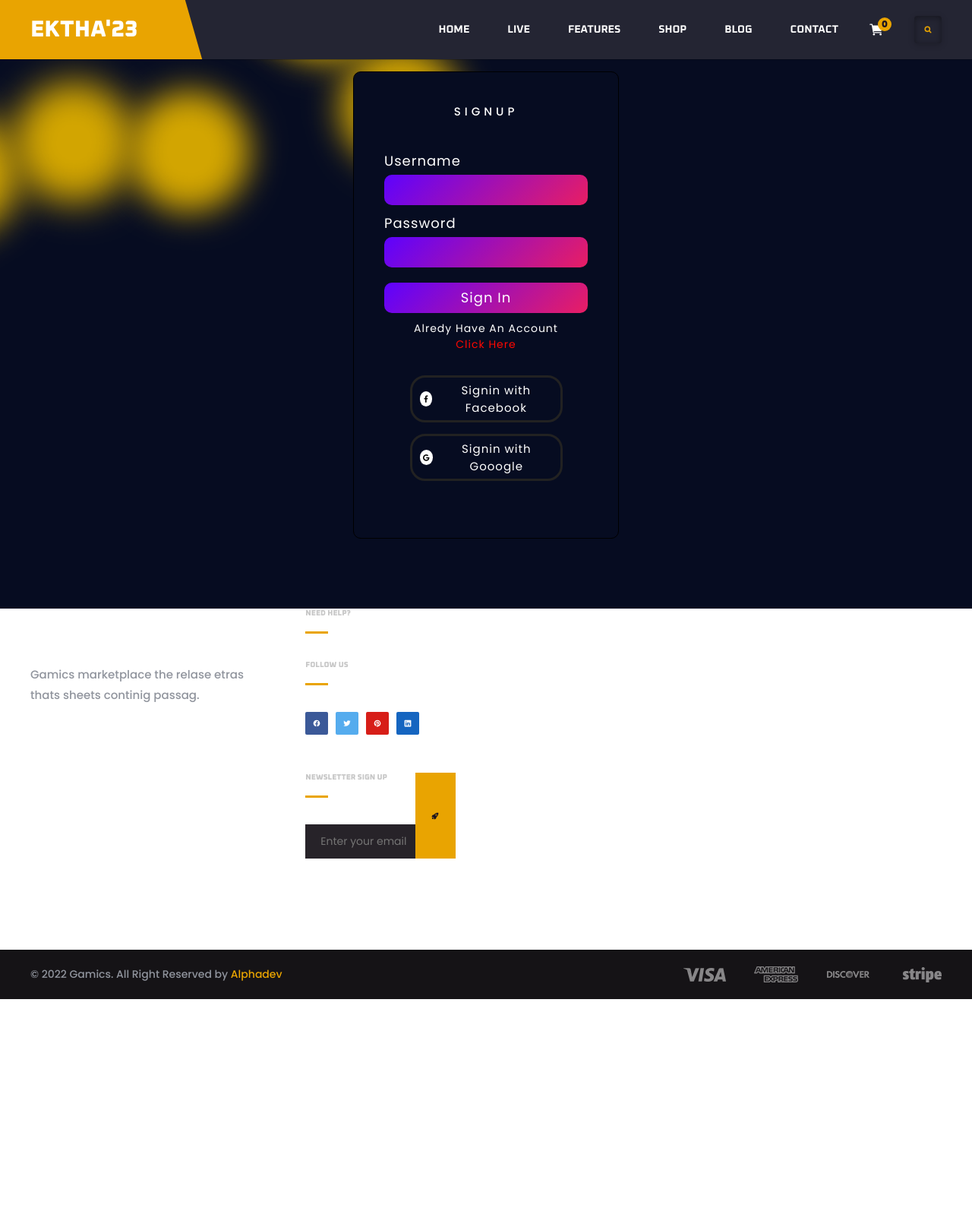
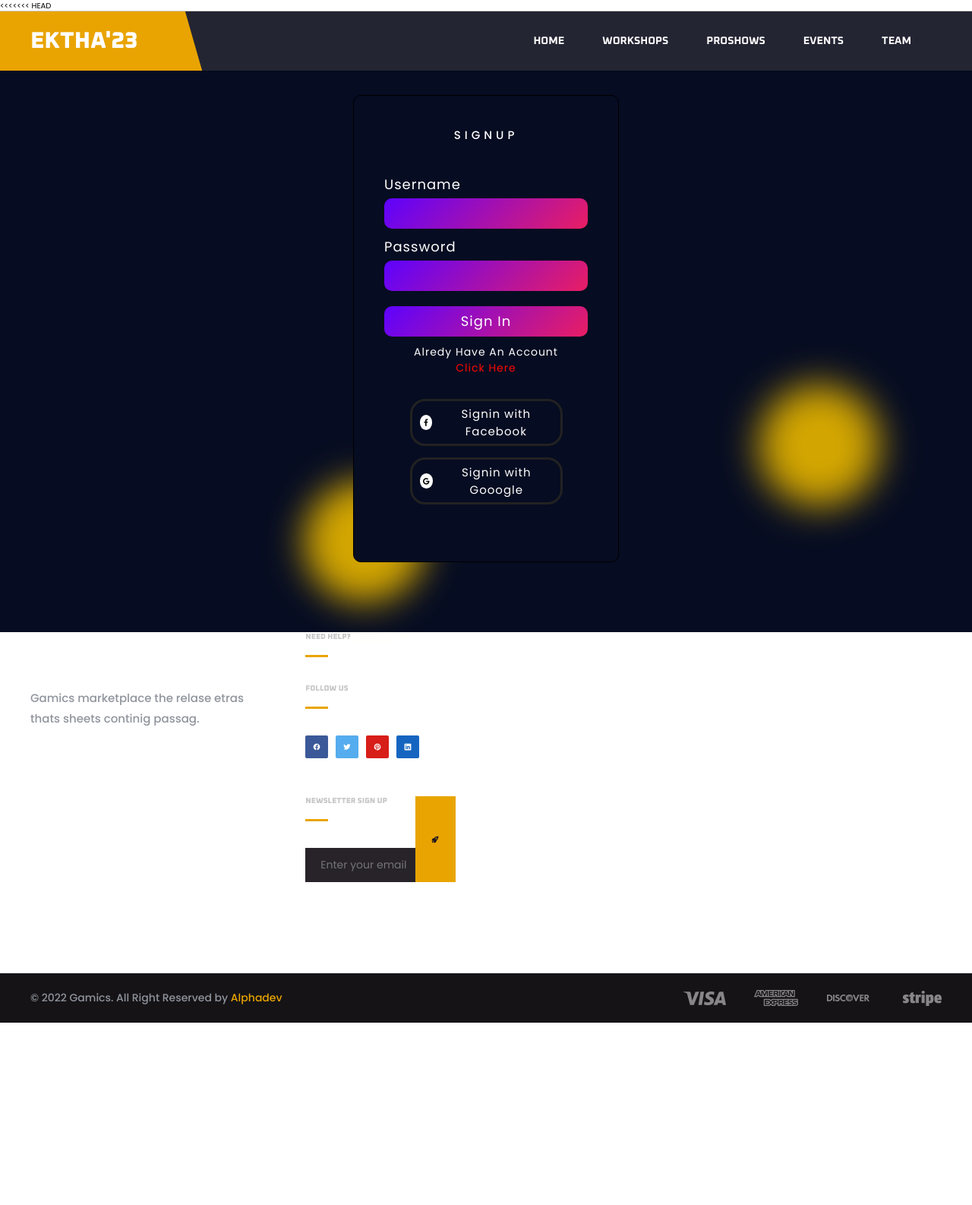
Before and after one commit to bijinbjames/htdocs, a PHP site: page /register.php in a window 1280 px wide. Shown: the top 1586 px of the page at 76% size. Run offline with PHP 8.4, Linux system fonts and the light colour scheme.

Commit message:
v1.0.8 db change

```diff
--- a/src/assets/components/sidebar.php
+++ b/src/assets/components/sidebar.php
@@ -64,40 +64,25 @@
             </li>
 
             <li class="navbar-item">
-              <a href="#live" class="navbar-link skewBg" data-nav-link>Live</a>
+              <a href="#live" class="navbar-link skewBg" data-nav-link>WorkShops</a>
             </li>
 
             <li class="navbar-item">
-              <a href="#features" class="navbar-link skewBg" data-nav-link>Features</a>
+              <a href="#features" class="navbar-link skewBg" data-nav-link>Proshows</a>
             </li>
 
             <li class="navbar-item">
-              <a href="#shop" class="navbar-link skewBg" data-nav-link>Shop</a>
+              <a href="#shop" class="navbar-link skewBg" data-nav-link>Events</a>
             </li>
 
             <li class="navbar-item">
-              <a href="#blog" class="navbar-link skewBg" data-nav-link>Blog</a>
-            </li>
-
-            <li class="navbar-item">
-              <a href="#" class="navbar-link skewBg" data-nav-link>Contact</a>
+              <a href="#blog" class="navbar-link skewBg" data-nav-link>Team</a>
             </li>
 
           </ul>
         </nav>
 
         <div class="header-actions">
-
-          <button class="cart-btn" aria-label="cart">
-            <ion-icon name="cart"></ion-icon>
-
-            <span class="cart-badge">0</span>
-          </button>
-
-          <button class="search-btn" aria-label="open search" data-search-toggler>
-            <ion-icon name="search-outline"></ion-icon>
-          </button>
-
           <button class="nav-toggle-btn" aria-label="toggle menu" data-nav-toggler>
             <ion-icon name="menu-outline" class="menu"></ion-icon>
             <ion-icon name="close-outline" class="close"></ion-icon>
@@ -108,6 +93,7 @@
       </div>
     </div>
 
+<<<<<<< HEAD
   </header>
   <div class="background1">
   <span class="span_bg"></span>
@@ -131,3 +117,6 @@
    <span class="span_bg"></span>
    <span class="span_bg"></span>
   </div>
+=======
+  </header>
+>>>>>>> 3245d57d8f1102526c27bdc2e391c5d5b1627282
--- a/src/assets/css/style.css
+++ b/src/assets/css/style.css
@@ -116,6 +116,36 @@
   box-sizing: border-box;
 }
 
+
+@import url("https://fonts.googleapis.com/css?family=Raleway:900&display=swap");
+
+
+#container2 {
+    position: absolute;
+    margin: auto;
+    width: 100vw;
+    height: 80pt;
+    top: 0;
+    bottom: 0;
+
+    filter: url(#threshold) blur(0.6px);
+}
+
+#text1,
+#text2 {
+    position: absolute;
+    width: 100%;
+    display: inline-block;
+
+    font-family: "Raleway", sans-serif;
+    font-size: 80pt;
+
+    text-align: center;
+
+    user-select: none;
+}
+
+
 li { list-style: none; }
 
 a {
@@ -162,11 +192,14 @@
   }
 }
 
-.background1 {
-
- background-color: #000;
- position: fixed;
-
+.background {
+  position: fixed;
+  width: 100vw;
+  height: 100vh;
+  top: 0;
+  left: 0;
+  background: #3E1E68;
+  overflow: hidden;
 }
 
 .background1 .span_bg {
@@ -182,8 +215,8 @@
 }
 
 
-.background1 .span_bg:nth-child(0) {
-  color: #d2a501;
+.background span:nth-child(0) {
+  color: #583C87;
   top: 30%;
   left: 12%;
   animation-duration: 14s;
@@ -191,8 +224,8 @@
   transform-origin: 3vw 16vh;
   box-shadow: 40vmin 0 5.1085954156721485vmin currentColor;
 }
-.background1 .span_bg:nth-child(1) {
-  color: #d2a501;
+.background span:nth-child(1) {
+  color: #FFACAC;
   top: 68%;
   left: 56%;
   animation-duration: 9s;
@@ -200,8 +233,8 @@
   transform-origin: 9vw 6vh;
   box-shadow: -40vmin 0 5.123126506831549vmin currentColor;
 }
-.background1 .span_bg:nth-child(2) {
-  color: #d2a501;
+.background span:nth-child(2) {
+  color: #583C87;
   top: 28%;
   left: 77%;
   animation-duration: 18s;
@@ -209,8 +242,8 @@
   transform-origin: -21vw 16vh;
   box-shadow: -40vmin 0 5.724697040500468vmin currentColor;
 }
-.background1 .span_bg:nth-child(3) {
-  color: #d2a501;
+.background span:nth-child(3) {
+  color: #FFACAC;
   top: 91%;
   left: 12%;
   animation-duration: 44s;
@@ -218,8 +251,8 @@
   transform-origin: 23vw -22vh;
   box-shadow: 40vmin 0 5.052565567579326vmin currentColor;
 }
-.background1 .span_bg:nth-child(4) {
-  color: #d2a501;
+.background span:nth-child(4) {
+  color: #E45A84;
   top: 14%;
   left: 10%;
   animation-duration: 43s;
@@ -227,8 +260,8 @@
   transform-origin: 10vw 1vh;
   box-shadow: 40vmin 0 5.352866109155675vmin currentColor;
 }
-.background1 .span_bg:nth-child(5) {
-  color: #d2a501;
+.background span:nth-child(5) {
+  color: #E45A84;
   top: 84%;
   left: 47%;
   animation-duration: 25s;
@@ -245,8 +278,8 @@
   transform-origin: -1vw -8vh;
   box-shadow: 40vmin 0 5.783985604649163vmin currentColor;
 }
-.background1 .span_bg:nth-child(7) {
-  color: #d2a501;
+.background span:nth-child(7) {
+  color: #FFACAC;
   top: 26%;
   left: 50%;
   animation-duration: 16s;
@@ -272,8 +305,8 @@
   transform-origin: -13vw 23vh;
   box-shadow: 40vmin 0 5.980311059021122vmin currentColor;
 }
-.background1 .span_bg:nth-child(10) {
-  color: #d2a501;
+.background span:nth-child(10) {
+  color: #FFACAC;
   top: 21%;
   left: 35%;
   animation-duration: 28s;
@@ -281,8 +314,8 @@
   transform-origin: 14vw -14vh;
   box-shadow: 40vmin 0 5.667417451259525vmin currentColor;
 }
-.background1 .span_bg:nth-child(11) {
-  color: #d2a501;
+.background span:nth-child(11) {
+  color: #E45A84;
   top: 71%;
   left: 90%;
   animation-duration: 20s;
@@ -290,8 +323,8 @@
   transform-origin: 16vw 1vh;
   box-shadow: 40vmin 0 5.909678654437308vmin currentColor;
 }
-.background1 .span_bg:nth-child(12) {
-  color: #d2a501;
+.background span:nth-child(12) {
+  color: #FFACAC;
   top: 27%;
   left: 23%;
   animation-duration: 53s;
@@ -299,8 +332,8 @@
   transform-origin: 11vw -20vh;
   box-shadow: -40vmin 0 5.103975025997442vmin currentColor;
 }
-.background1 .span_bg:nth-child(13) {
-  color: #d2a501;
+.background span:nth-child(13) {
+  color: #FFACAC;
   top: 69%;
   left: 77%;
   animation-duration: 26s;
@@ -308,8 +341,8 @@
   transform-origin: -9vw 1vh;
   box-shadow: -40vmin 0 5.062449081173496vmin currentColor;
 }
-.background1 .span_bg:nth-child(14) {
-  color: #d2a501;
+.background span:nth-child(14) {
+  color: #E45A84;
   top: 28%;
   left: 85%;
   animation-duration: 13s;
@@ -317,8 +350,8 @@
   transform-origin: -1vw -16vh;
   box-shadow: 40vmin 0 5.734609953800575vmin currentColor;
 }
-.background1 .span_bg:nth-child(15) {
-  color: #d2a501;
+.background span:nth-child(15) {
+  color: #FFACAC;
   top: 63%;
   left: 8%;
   animation-duration: 44s;
@@ -326,8 +359,8 @@
   transform-origin: 14vw 14vh;
   box-shadow: 40vmin 0 5.525118053209811vmin currentColor;
 }
-.background1 .span_bg:nth-child(16) {
-  color: #d2a501;
+.background span:nth-child(16) {
+  color: #FFACAC;
   top: 11%;
   left: 94%;
   animation-duration: 11s;
@@ -335,8 +368,8 @@
   transform-origin: 6vw -20vh;
   box-shadow: -40vmin 0 5.284377070501275vmin currentColor;
 }
-.background1 .span_bg:nth-child(17) {
-  color: #d2a501;
+.background span:nth-child(17) {
+  color: #FFACAC;
   top: 64%;
   left: 85%;
   animation-duration: 36s;
@@ -2470,3 +2503,33 @@
      object-fit: cover;
   pointer-events: none;
 }
+
+
+
+
+
+
+
+
+
+
+
+
+
+
+
+
+
+
+
+
+
+
+
+
+
+
+<<<<<<< HEAD
+=======
+
+>>>>>>> 9ad17bb39d78a0c0409716413053368face5c9ae
--- a/src/index.php
+++ b/src/index.php
@@ -10,13 +10,18 @@
 <?php include("assets/components/searchbar.php")?>
 <body onload="function_loader()" >
   <main>
+  <div class="" id="subtitle">
+        <h3 class="caption">Ektha subtitle blah blah blah</h3>
+        </div>
     <article class="cont_1">
       <section class="section hero" id="home" onscroll="hideme()">
         <h1  data-heading="EKTHA'23">
           EKTHA'23
         </h1>
+
       </section>
 
+<script></script>
       <head>
 
 </body>
```
Also changed, not shown: src/assets/components/scripts.php (line endings or trailing spaces).
